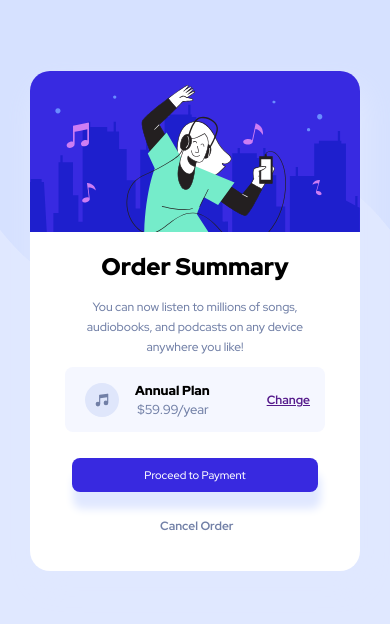
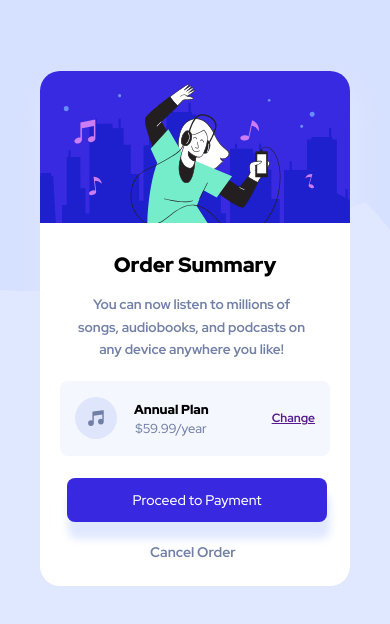
Before and after one commit to xZAYEDx/Order-Summary-UI, a plain HTML site: page index.html in a window 390 px wide. Drawn offline with Linux system fonts and the light colour scheme.

Commit message:
Add files via upload

```diff
--- a/index.html
+++ b/index.html
@@ -7,6 +7,7 @@
     <link rel="shortcut icon" type="img/png" href="favicon-32x32.png">
     <link rel="preconnect" href="https://fonts.googleapis.com">
     <link rel="stylesheet" type="text/css" href="style.css">
+    <link rel="stylesheet" type="text/css" href="mobile.css">
 <link rel="preconnect" href="https://fonts.gstatic.com" crossorigin>
 <link href="https://fonts.googleapis.com/css2?family=Red+Hat+Display:wght@500;700;900&display=swap" rel="stylesheet">
     <title> order-summary-component-main </title>
@@ -19,8 +20,9 @@
      <div class="box">
         <div class="man">
 
-            <h2> Order Summary </h2>
-            <p> You can now listen to millions of songs, <br> audiobooks, and podcasts on any device <br> anywhere you like!</p>
+            <h2 class="order"> Order Summary </h2>
+             <p class="full-text">You can now listen to millions of songs, <br> audiobooks, and podcasts on any device <br> anywhere you like! </p>
+            <p class="short-text">You can now listen to millions of <br>  songs, audiobooks, and podcasts on <br>  any device anywhere you like!</p>
 
             <section class="music">
               <img src="icon-music.svg" /> <h2> Annual Plan </h2> <p> $59.99/year </p> <a href="" > Change</a>
--- /dev/null
+++ b/mobile.css
@@ -0,0 +1,88 @@
+/* Media Queries */
+
+/* Extra small devices (phones, 600px and down) */
+@media only screen and (max-width: 600px) {
+    *{
+        margin: 0;
+        padding: 0;
+    }
+
+    .short-text {
+        display: inline-block;
+        text-align: center;
+        align-items: center;
+        left: 38px;
+        font-weight: 600;
+        line-height: 0.6cm;
+        padding-bottom: 0.7em;
+    }
+    .full-text {
+         display: none;
+        }
+
+    body {
+        background-image: url("pattern-background-mobile.svg");
+        background-repeat: no-repeat;
+        background-size: cover;
+    }
+
+   .man{
+       background-size: 310px;
+   }
+   img{
+       height: -250px;
+   }
+    .box div {
+        width: 310px;
+        height: 515px;
+        top: -220px;
+        font-family: 'Red Hat Display';
+    }
+
+    .box div > p{
+        font-size: 0.85rem;
+        /*flex: 10 50 100%;*/
+    }
+
+    h2 {
+        font-size: medium;
+    }
+
+    .order {
+        font-size: 1.3em;
+    }
+
+    .music {
+        margin-left: auto;
+        margin-right: auto;
+        top: 190px;
+    }
+
+    .music img {
+        width: 42px;
+        height: 42px;
+        left: 15px;
+        position: absolute;
+        }
+
+    button {
+        padding: 13px;
+        font-size: 14px;
+        /*margin-left: -13px;*/
+        left: 25px;
+        bottom: 65px;
+        width: 260px;
+    }
+
+    span {
+        margin-left: -20px;
+        font-weight: bolder;
+        font-size: xx-large;
+    }
+
+    span p {
+        font-weight: bolder;
+        font-size: 14px;
+        top: 190px;
+    }
+  }
--- a/style.css
+++ b/style.css
@@ -10,6 +10,10 @@ img {
 }
 body{
     background-color: hsl(225, 100%, 94%);
+}
+
+.short-text {
+    display: none;
 }
 
 .box {
@@ -37,9 +41,12 @@ background-repeat: no-repeat;
 
 h2 , p {
 position: relative;
+display: block;
 text-align: center;
 top: 180px;
 font-family: 'Red Hat Display';
+white-space: nowrap;
+  text-overflow: ellipsis;
 }
 
 h2{
@@ -49,19 +56,28 @@ font-style: bold;
 
 }
 
+.order {
+    font-size:large;
+}
+
 p {
 font-size: 12px;
 margin-top: 15px;
 font-weight: 500;
 color: hsl(224, 23%, 55%);
-line-height: 20px;
+line-height: 18px;
+}
+
+.full-text {
+    font-size: 0.75em;
 }
 
 .music {
 background-color: #f5f7ff;
-top: 190px;
+top: 195px;
 position: relative;
-margin-left: 35px;
+margin-left: 30px;
+padding: 5px;
 display: flex;
 align-items: center;
 justify-content: center;
@@ -69,22 +85,23 @@ height: 65px;
 width: 260px;
 border-radius: 8px;
 }
+
 .music img {
-width: 34px;
-height: 34px;
+width: 38px;
+height: 38px;
 left: 20px;
 position: absolute;
 }
 
 .music h2  {
 position: absolute;
-top: 15px;
-left: 70px;
+top: 20px;
+left: 74px;
 font-size: small;
 }
 .music p {
 top: 3px;
-left: -22px;
+left: -24px;
 font-size: small;
 }
 
@@ -99,12 +116,12 @@ font-weight: 600;
 button {
 background-color: hsl(245, 75%, 52%);
 position: absolute;
-left: 40px;
+left: 30px;
 bottom: 80px;
 border: none;
 color: white;
 padding: 10px;
-width: 246px;
+width: 268px;
 text-align: center;
 text-decoration: none;
 display: inline-block;
```
